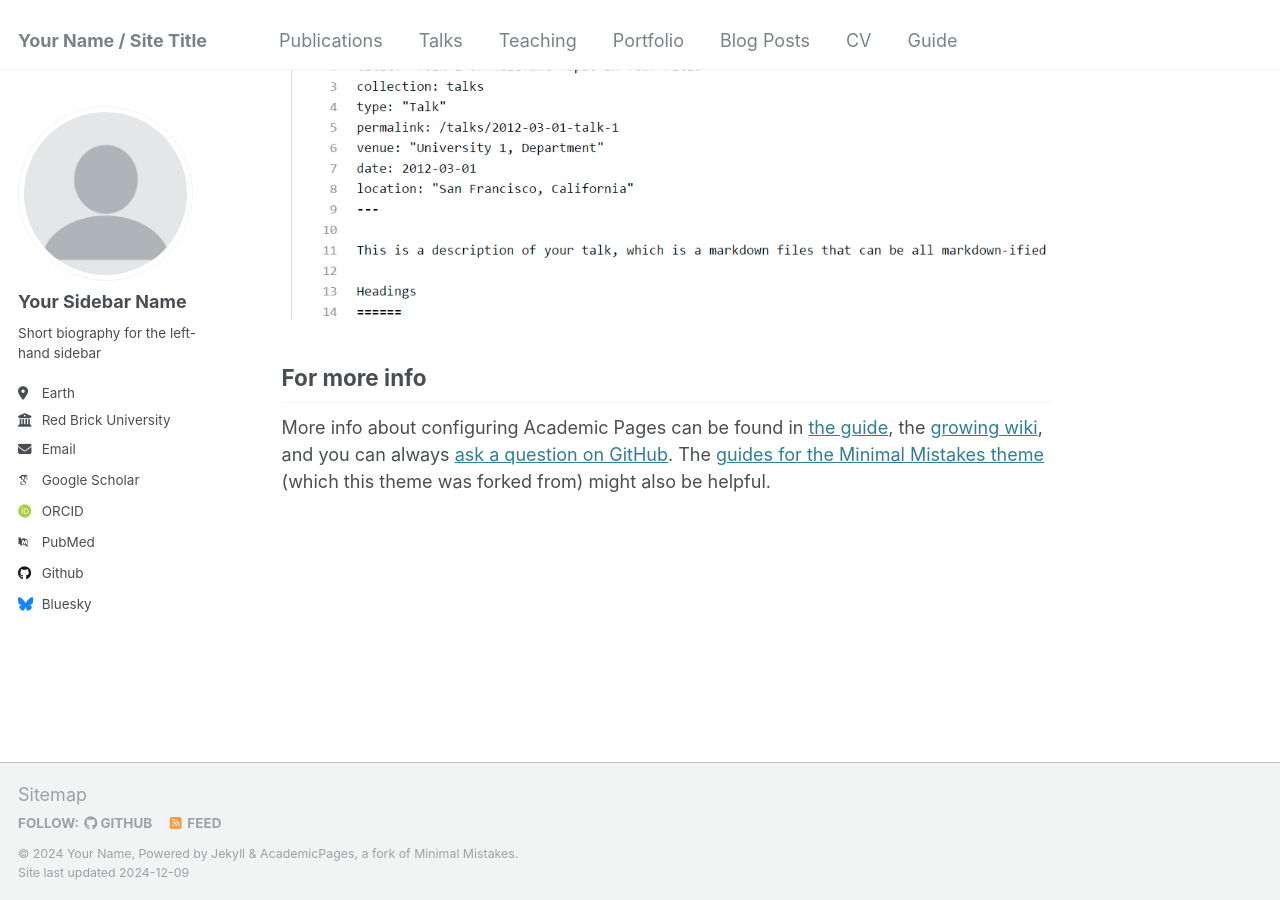
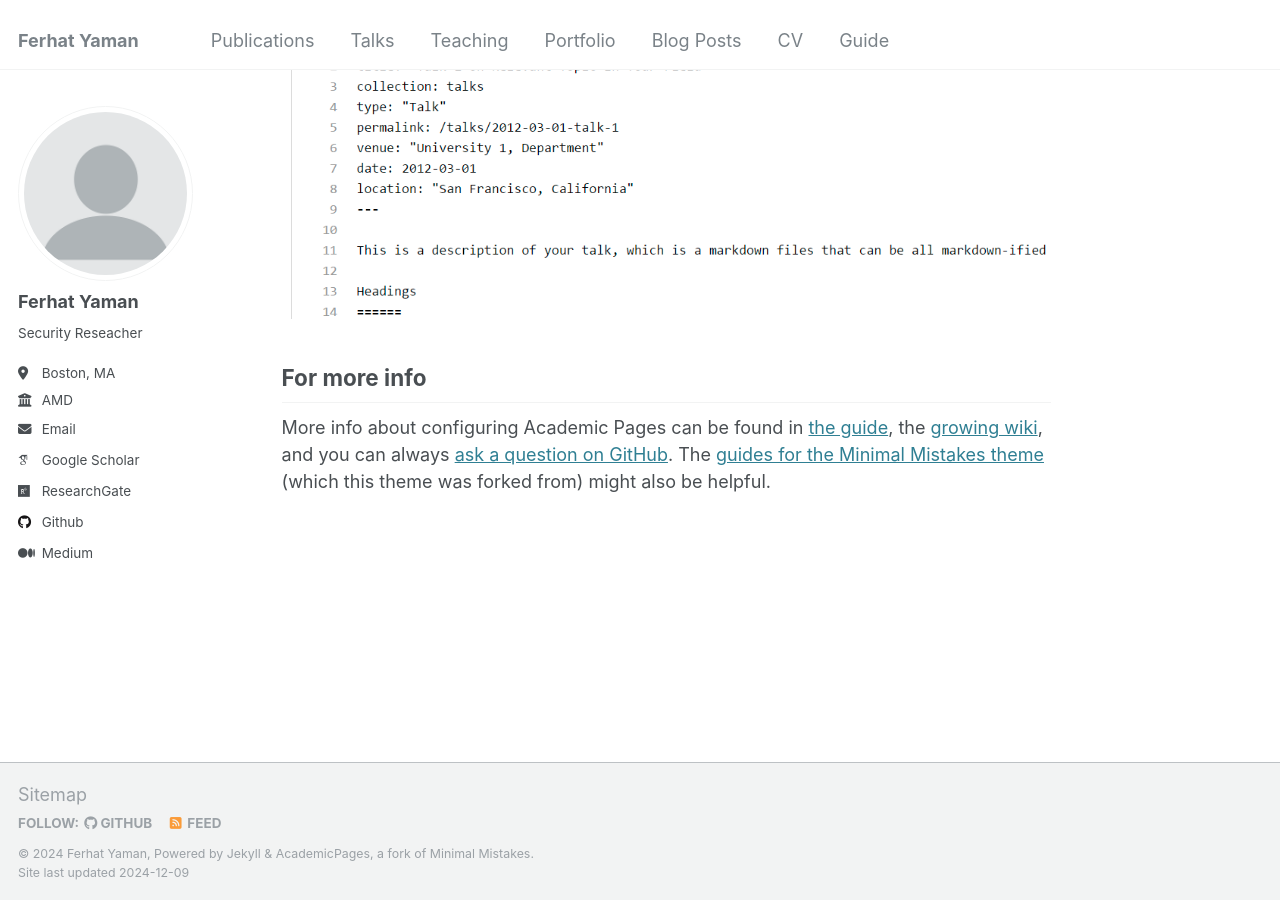
Before and after one commit to ferhatyaman/ferhatyaman.github.io, a Jekyll site: the page built from _pages/about.md, in a window 1280 px wide and 900 px high, scrolled down 2643 px. Built offline with Jekyll 4.4.1, drawn with Linux system fonts in a browser that asks for light colours; some web fonts are replaced.

Commit message:
Update _config.yml

```diff
--- a/_config.yml
+++ b/_config.yml
@@ -8,11 +8,11 @@
 
 # Basic Site Settings
 locale                   : "en-US"
-title                    : "Your Name / Site Title"
+title                    : "Ferhat Yaman"
 title_separator          : "-"
-name                     : &name "Your Name"
+name                     : &name "Ferhat Yaman"
 description              : &description "personal description"
-url                      : https://academicpages.github.io # the base hostname & protocol for your site e.g. "https://[your GitHub username].github.io"
+url                      : https://ferhatyaman.github.io # the base hostname & protocol for your site e.g. "https://[your GitHub username].github.io"
 baseurl                  : "" # the subpath of your site, e.g. "/blog"
 repository               : "academicpages/academicpages.github.io"
 
@@ -22,34 +22,34 @@ repository               : "academicpages/academicpages.github.io"
 author:
   # Biographic information
   avatar           : "profile.png"
-  name             : "Your Sidebar Name"
+  name             : "Ferhat Yaman"
   pronouns         : # example: "she/her"
-  bio              : "Short biography for the left-hand sidebar"
-  location         : "Earth"
-  employer         : "Red Brick University"
+  bio              : "Security Reseacher"
+  location         : "Boston, MA"
+  employer         : "AMD"
   uri              : # URL
-  email            : "none@example.org"
+  email            : "fyaman.dev@gmail.com"
 
   # Academic websites
   arxiv            : # URL - Update with the correct link to your profile
-  googlescholar    : "https://scholar.google.com/citations?user=PS_CX0AAAAAJ"
+  googlescholar    : "https://scholar.google.com/citations?user=SiKmg0EAAAAJ"
   impactstory      : # URL
-  orcid            : "http://orcid.org/yourorcidurl"
+  orcid            : # "http://orcid.org/yourorcidurl"
   semantic         : # URL
-  pubmed           : "https://www.ncbi.nlm.nih.gov/pubmed/?term=john+snow"
-  researchgate     : # URL
+  pubmed           : # "https://www.ncbi.nlm.nih.gov/pubmed/?term=john+snow"
+  researchgate     : https://www.researchgate.net/profile/Ferhat_Yaman2
   scopus           : # URL
 
   # Repositories and software development
   bitbucket        : # Username - Update with your username on the site
   codepen          : # Username
   dribbble         : # Username
-  github           : "academicpages"
+  github           : "ferhatyaman"
   kaggle           : # Username
   stackoverflow    : # User number or user number and name (i.e., use "1" or "1/jeff-atwood")
 
   # Social media
-  bluesky          : "bsky.app" # Replace this with you Bluesky username
+  bluesky          : # "bsky.app" # Replace this with you Bluesky username
   facebook         : # Username
   flickr           : # Username
   foursquare       : # Username
@@ -60,7 +60,7 @@ author:
   lastfm           : # Username
   linkedin         : # Username
   mastodon         : # URL
-  medium           : # URL
+  medium           : https://medium.com/@ferhatymn # URL
   pinterest        : # Username
   soundcloud       : # Username
   steam            : # Username
@@ -130,7 +130,7 @@ yandex_site_verification :
 
 # Social Sharing
 twitter:
-  username               : &twitter
+  username               : # &twitter
 facebook:
   username               :
   app_id                 :
```
